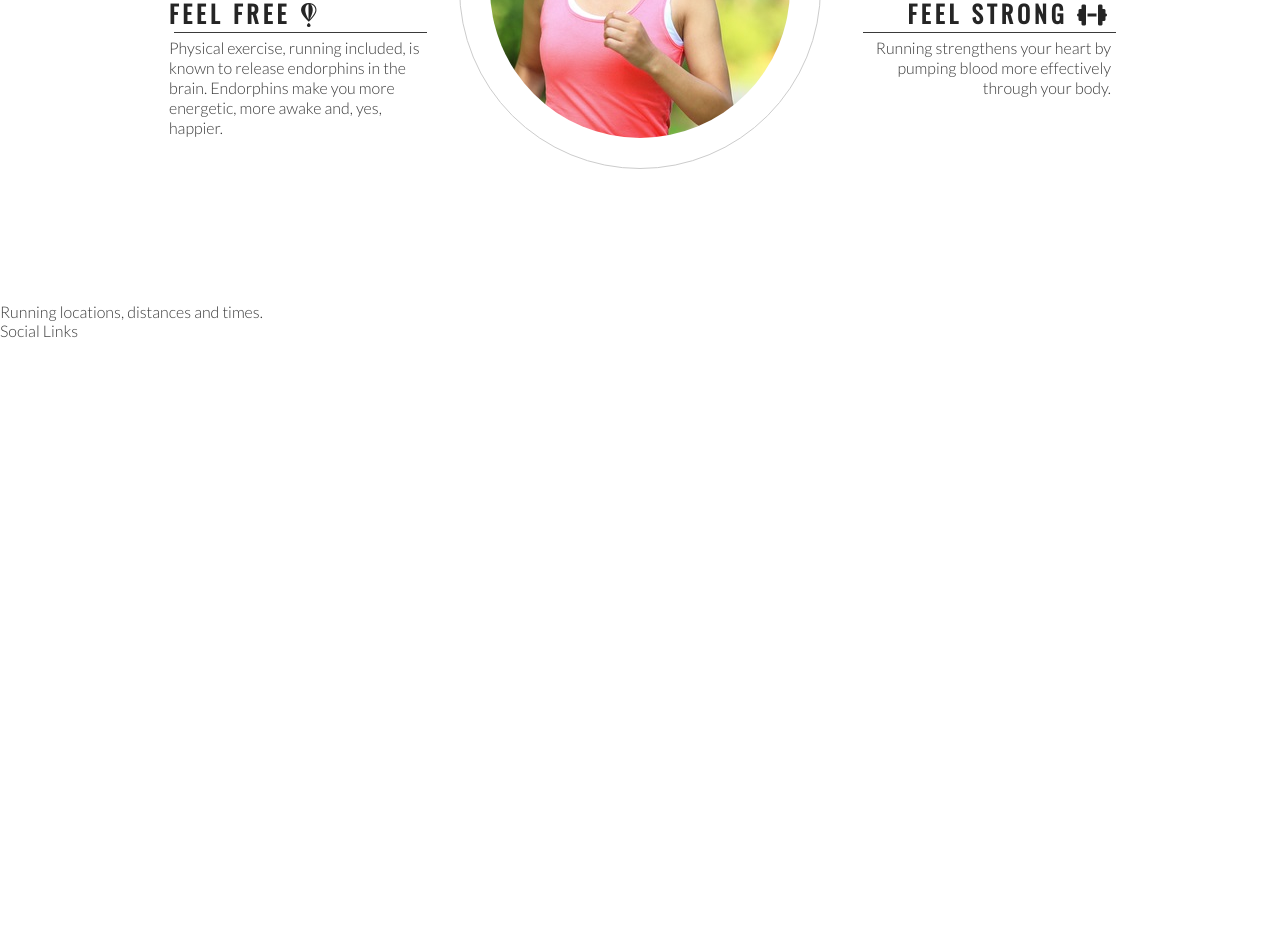
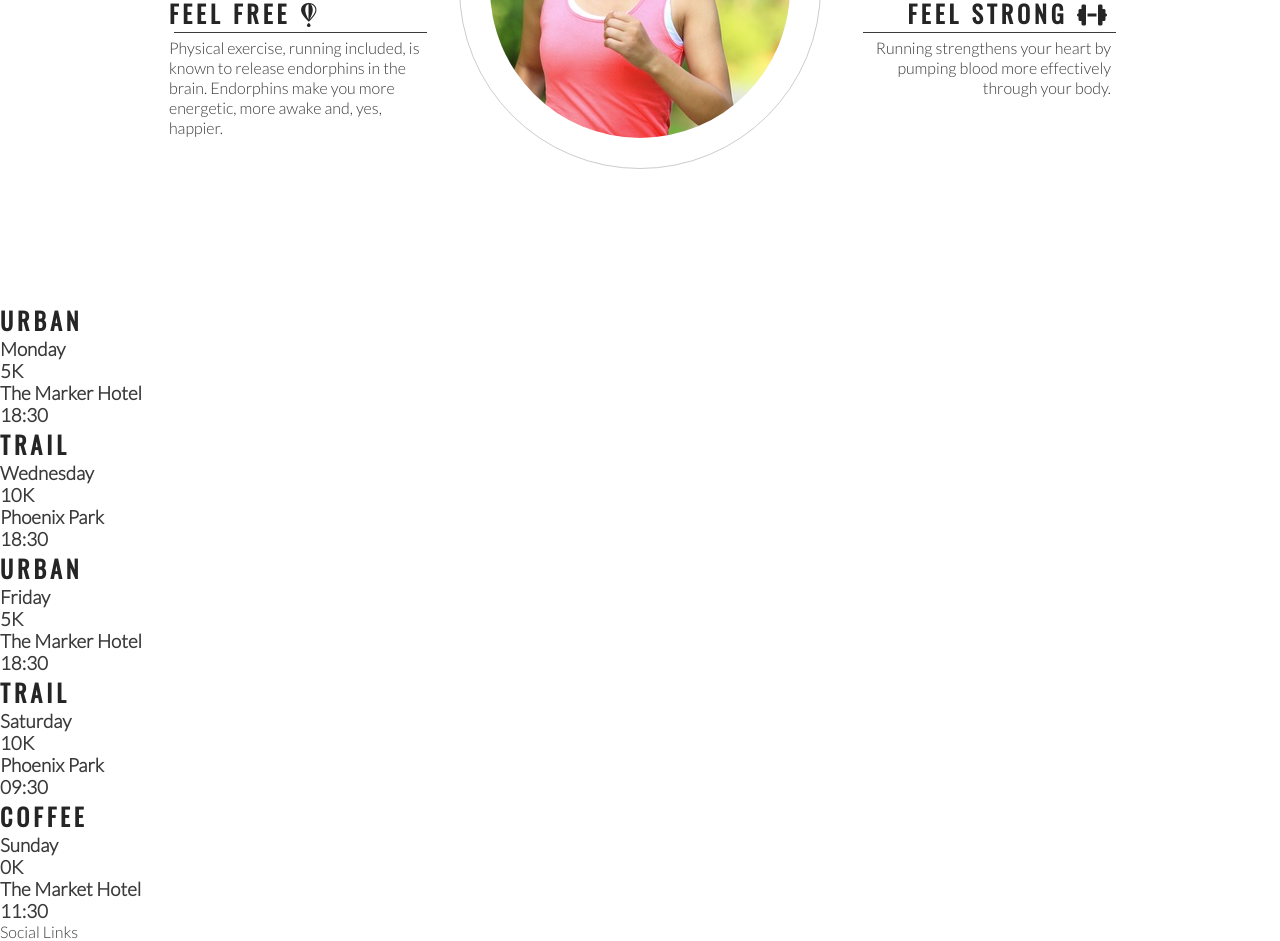
Before and after one commit to allanabailey/love-running, a plain HTML site: page index.html in a window 1280 px wide. Shown: the part 993-1934 px from the top of the page. Before the commit the page ends 1333 px from the top, so only its background shows below. Drawn offline with nearby package versions, Linux system fonts and the light colour scheme.

Commit message:
Add main structure to meetup times

```diff
--- a/index.html
+++ b/index.html
@@ -79,7 +79,41 @@
         </div>
     </section>
     <section>
-        Running locations, distances and times.
+        <div>
+            <h2>Urban</h2>
+            <h3>Monday</h3>
+            <h3>5K</h3>
+            <h3>The Marker Hotel</h3>
+            <h3>18:30</h3>
+        </div>
+        <div>
+            <h2>Trail</h2>
+            <h3>Wednesday</h3>
+            <h3>10K</h3>
+            <h3>Phoenix Park</h3>
+            <h3>18:30</h3>
+        </div>
+        <div>
+            <h2>Urban</h2>
+            <h3>Friday</h3>
+            <h3>5K</h3>
+            <h3>The Marker Hotel</h3>
+            <h3>18:30</h3>
+        </div>
+        <div>
+            <h2>Trail</h2>
+            <h3>Saturday</h3>
+            <h3>10K</h3>
+            <h3>Phoenix Park</h3>
+            <h3>09:30</h3>
+        </div>
+        <div>
+            <h2>Coffee</h2>
+            <h3>Sunday</h3>
+            <h3>0K</h3>
+            <h3>The Market Hotel</h3>
+            <h3>11:30</h3>
+        </div>
     </section>
     <footer>
         Social Links
```
